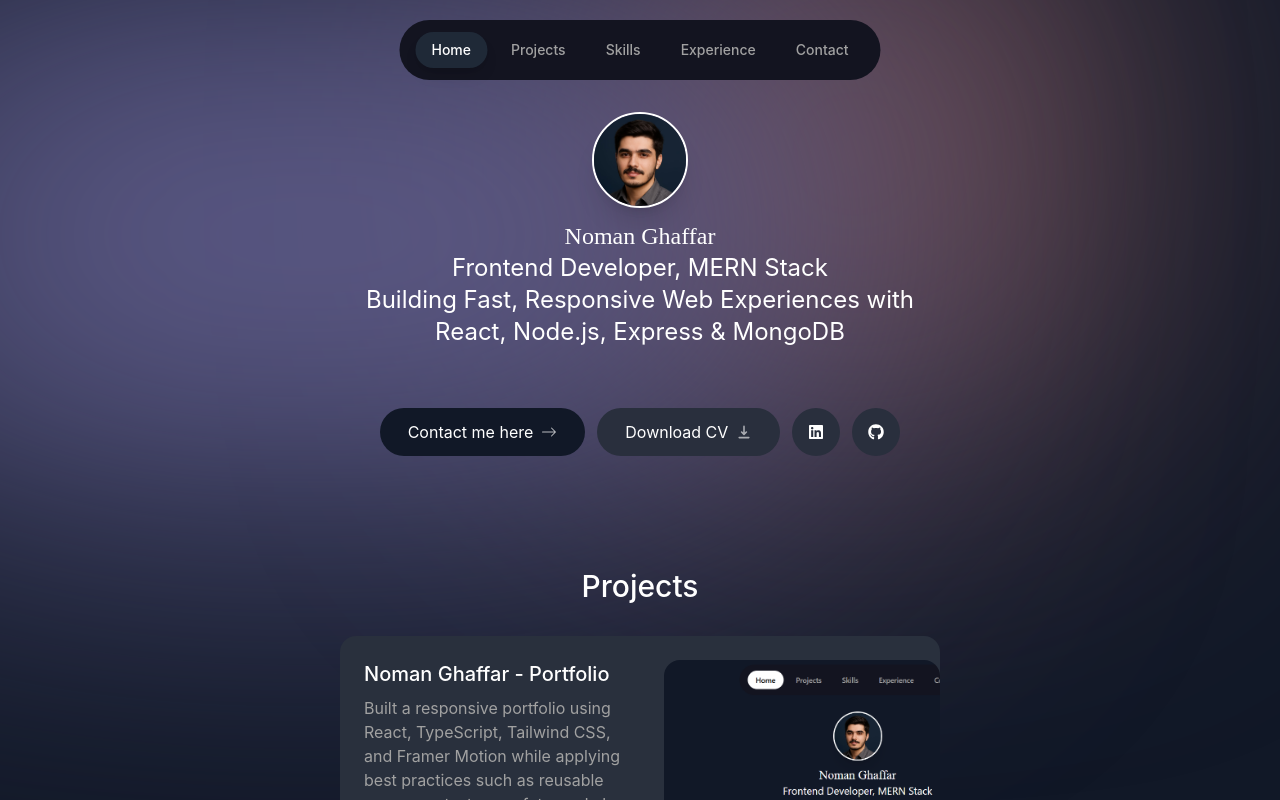
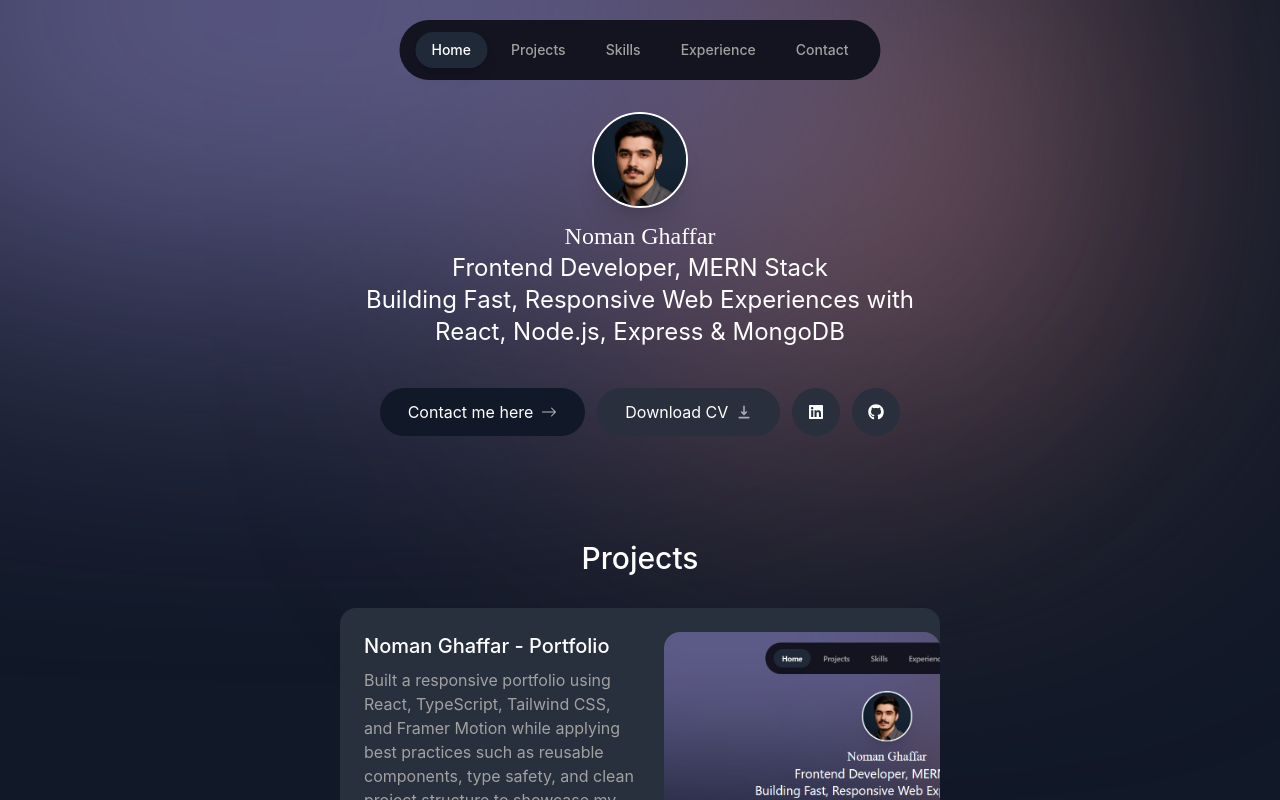
Before and after one commit to NomanAdam/my-portfolio, a React (Vite) app: page / in a window 1280 px wide. Shown: the top 800 px of the page. Built offline with nearby package versions, Linux system fonts and the light colour scheme.

Commit message:
final fixes before deploy

```diff
--- a/index.html
+++ b/index.html
@@ -2,9 +2,13 @@
 <html lang="en">
  <head>
   <meta charset="UTF-8" />
-    <link rel="icon" type="image/svg+xml" href="/favicon.svg" />
   <meta name="viewport" content="width=device-width, initial-scale=1.0" />
-    <title>my-portfolio</title>
+  <link rel="icon" type="image/png" href="/favicon.png" />
+  <title>Noman Ghaffar — Frontend Developer</title>
+  <meta
+   name="description"
+   content="Portfolio of Noman Ghaffar, a MERN developer specializing in React, TypeScript, and Tailwind CSS."
+  />
  </head>
  <body>
   <div id="root"></div>
--- a/src/App.tsx
+++ b/src/App.tsx
@@ -21,7 +21,7 @@ function App() {
    <div className="absolute inset-0 -z-10 overflow-hidden">
     <div className="absolute top-[-6rem] right-[11rem] h-[31.25rem] w-[31.25rem] rounded-full bg-[#946263] blur-[10rem]" />
 
-    <div className="absolute top-[-1rem] left-[-35rem] h-[31.25rem] w-[50rem] rounded-full bg-[#676394] blur-[10rem] sm:w-[68.75rem] md:left-[-33rem] lg:left-[-28rem] xl:left-[-15rem] 2xl:left-[-5rem]" />
+    <div className="absolute top-[-15rem] left-[-35rem] h-[31.25rem] w-[50rem] rounded-full bg-[#676394] blur-[10rem] sm:w-[68.75rem] md:left-[-33rem] lg:left-[-28rem] xl:left-[-15rem] 2xl:left-[-5rem]" />
    </div>
 
    {/* Content */}
--- a/src/components/Hero.tsx
+++ b/src/components/Hero.tsx
@@ -12,7 +12,7 @@ export default function Hero({
 }: NavbarProps) {
  return (
   <div
-   className="flex flex-col items-center justify-center mb-14 sm:mb-28 mt-28 scroll-mt-[200rem] "
+   className="flex flex-col items-center justify-center mb-14 sm:mb-26 mt-28 scroll-mt-[200rem] "
    id="home"
    data-id="1"
   >
@@ -21,7 +21,7 @@ export default function Hero({
     alt="img"
     className=" h-24 w-24 mb-3 rounded-full object-cover object-top border-[0.15rem] border-white shadow-xl "
    />
-   <div className="text-white  text-center mb-15 text-lg sm:text-xl md:text-2xl   ">
+   <div className="text-white  text-center mb-10 text-lg sm:text-xl md:text-2xl   ">
     <h1 className="font-lmroman text-lg sm:text-2xl ">Noman Ghaffar</h1>
     <p>
      Frontend Developer, MERN Stack
@@ -50,6 +50,7 @@ export default function Hero({
   hover:scale-115 hover:-translate-y-0.5"
      href="https://drive.google.com/file/d/1ROAAuKDRNzhs7RXMmlMKpKf1g_LAiU2Z/view?usp=sharing"
      target="_blank"
+     rel="noopener noreferrer"
     >
      Download CV{" "}
      <HiDownload className="opacity-60 transition group-hover:translate-y-1" />
@@ -59,6 +60,7 @@ export default function Hero({
       className="rounded-full bg-[#292f3d] p-4 transition transition-transform duration-300 ease-out
   hover:scale-115 hover:-translate-y-0.5"
       target="_blank"
+      rel="noopener noreferrer"
       href="https://www.linkedin.com/in/noman-ghaffar-dev/"
      >
       <FaLinkedin />
@@ -66,6 +68,7 @@ export default function Hero({
 
      <a
       target="_blank"
+      rel="noopener noreferrer"
       className="rounded-full bg-[#292f3d] p-4 transition-transform duration-300 ease-out
   hover:scale-115 hover:-translate-y-0.5"
       href="https://github.com/NomanAdam"
```
Also changed, not shown: src/assets/portfolio.png. Lines whose indentation alone changed are shown as unchanged.
